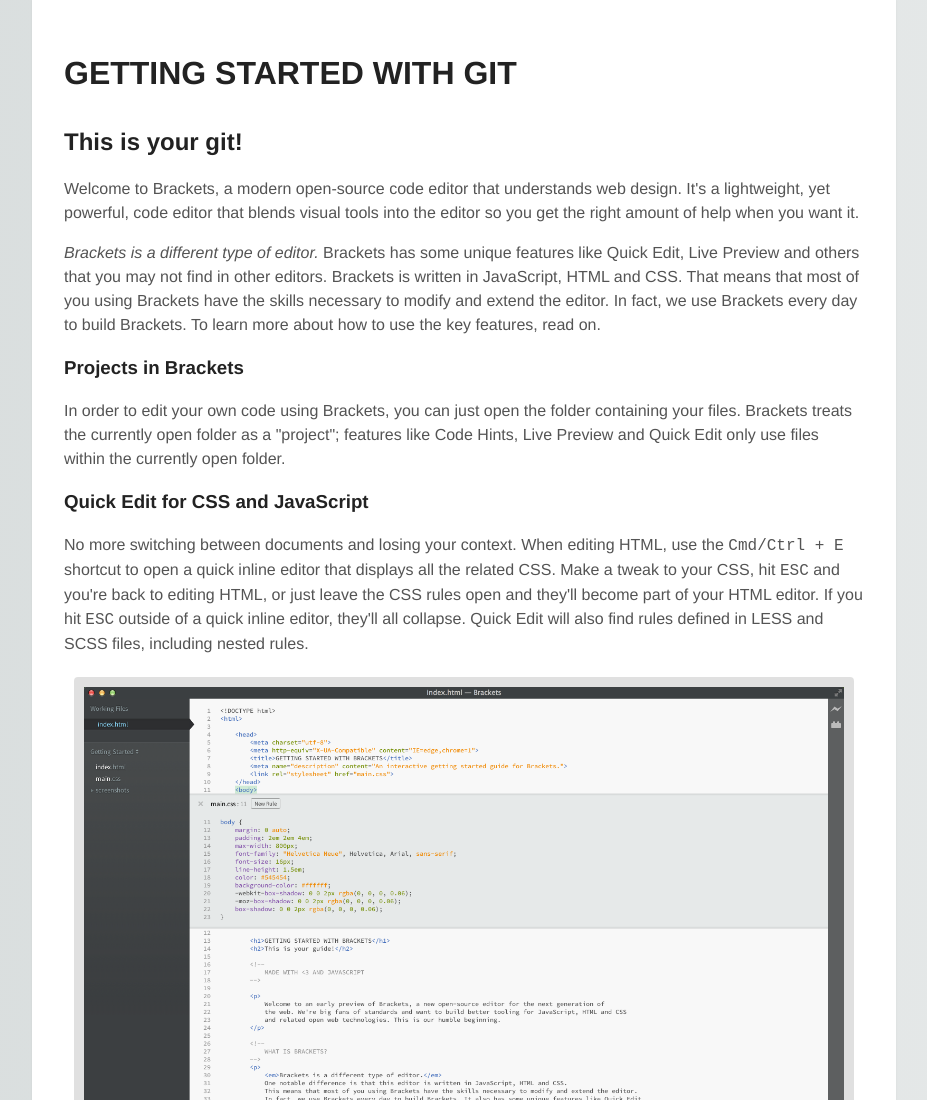
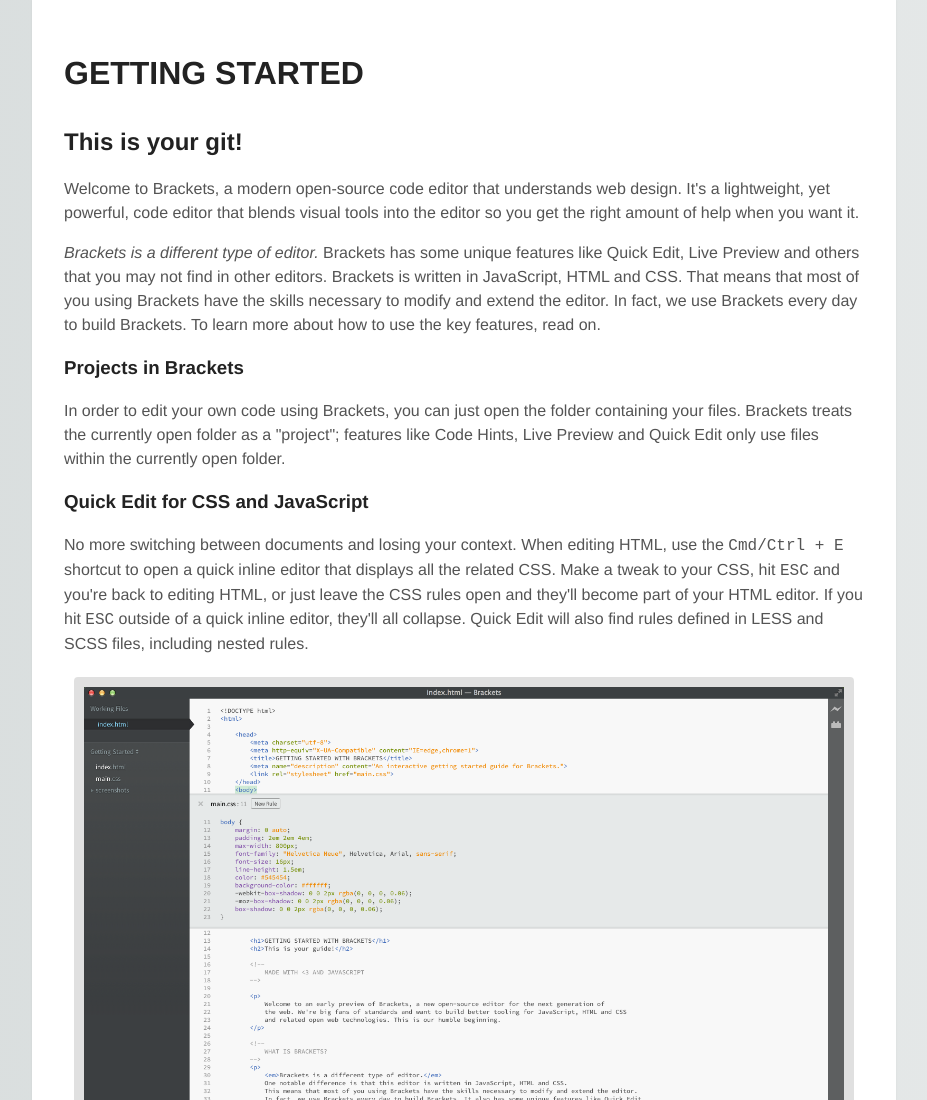
Before and after one commit to getmaddybn/githandson, a plain HTML site: page index.html in a window 1280 px wide. Shown: the top 1100 px of the page, without its empty margins (176-1103 px from the left). Drawn offline with Linux system fonts and the light colour scheme.

Commit message:
Changed title

```diff
--- a/index.html
+++ b/index.html
@@ -10,7 +10,7 @@
     </head>
     <body>
 
-        <h1>GETTING STARTED WITH GIT</h1>
+        <h1>GETTING STARTED</h1>
         <h2>This is your git!</h2>
 
         <!--
```
